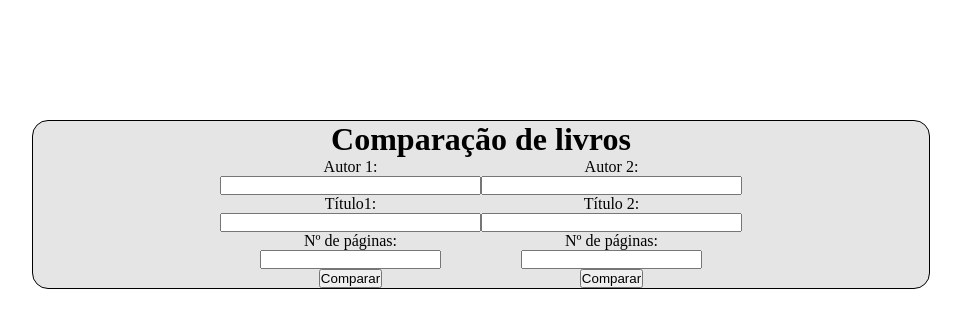
After one commit to TBegallew/Aulas_junho_2025, a PHP site: page /livros.php in a window 1280 px wide. The commit adds this page. Shown: the top 328 px of the page, without its empty margins (160-1121 px from the left). Run offline with PHP 8.4, Linux system fonts and the light colour scheme.

Commit message:
Aula_17_06

```diff
--- a/aula_17_06/cabecalho.php
+++ b/aula_17_06/cabecalho.php
@@ -9,7 +9,7 @@
 	<meta name="author" content="Thiago">
 	<meta name="keywords" content="php,if,laços,lógica">
 	<meta name="description" content="Uma página sobre lógica de PHP">
-	<link rel="icon" href="ma.ico">
+	<link rel="icon" href="blue.png">
 	<link rel="stylesheet" href="css/estilo.css">
 </head>
 <body>
--- a/aula_17_06/index.php
+++ b/aula_17_06/index.php
@@ -47,8 +47,13 @@
 			<a href="instituicao.php" target="janela">
 			Instituição</a>
 				</li>
+				<li>
+			<a href="notas.php" target="janela">
+			Notas</a>
+				</li>
 			</ol>
 		</li>
+
 	</ul>
 </div>
 </section>
--- /dev/null
+++ b/aula_17_06/livros.php
@@ -0,0 +1,26 @@
+<?php require_once 'cabecalho.php'; ?>
+<form action="livros2.php" method="GET">
+	<h1>Comparação de livros</h1>
+		<section class="livro">
+			<div>
+			<p>Autor 1:</p>
+			<input type="text" name="autor" size="30" maxlength="30" pattern="[a-zA-Z\sçÇãÃéÉ]{2,120}" title="Somente letras, sem números, nem caractéres especiais, mínimo 2 máx 120" required>
+			<p>Título1:</p>
+			<input type="text" name="titulo" size="30" maxlength="30" pattern="[0-9a-zA-Z\sçÇãÃéÉ]{2,120}" required>
+			<p>Nº de páginas:</p>
+			<input type="number" name="numero" size="30" maxlength="30" min="1" required>
+			<p><input type="submit" name="botao" value="Comparar"></p>
+		</div>
+		<div>
+			<p>Autor 2:</p>
+			<input type="text" name="author" size="30" maxlength="30" pattern="[a-zA-Z\sçÇãÃéÉ]{2,120}" title="Somente letras, sem números, nem caractéres especiais, mínimo 2 máx 120" required>
+			<p>Título 2:</p>
+			<input type="text" name="title" size="30" maxlength="30" pattern="[0-9a-zA-Z\sçÇãÃéÉ]{2,120}" required>
+			<p>Nº de páginas:</p>
+			<input type="number" name="number" size="30" maxlength="30" min="1" required>
+			<p><input type="submit" name="botao" value="Comparar"></p>
+		</div>
+		</section>
+</form>
+</body>
+</html>
```
Also changed, not shown: aula_17_06/instituicao.php (added, +21 -0 lines), aula_17_06/livros2.php (added, +21 -0 lines), aula_17_06/macas.php (+5 -5 lines), aula_17_06/notas.php (added, +32 -0 lines).
